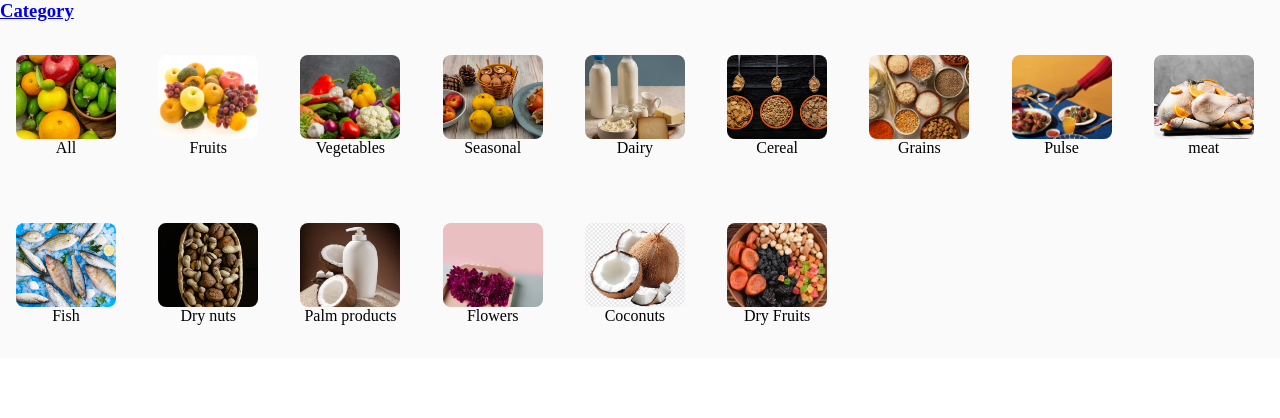
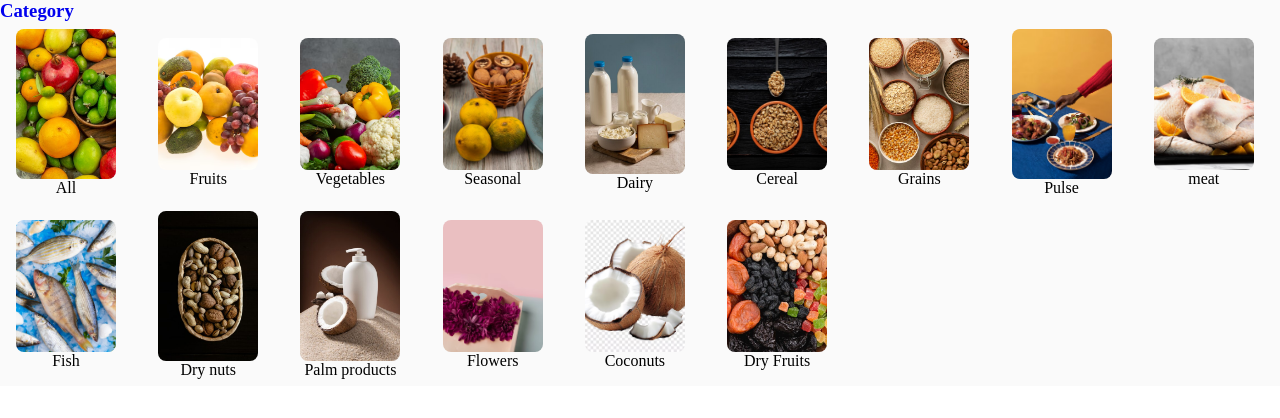
Before and after one commit to T-Okiring/CODING-CHALLENGE-FARMERS-MARKET, a plain HTML site: page products.html in a window 1280 px wide. Drawn offline with Linux system fonts and the light colour scheme.

Commit message:
improved
improved

```diff
--- a/partials/_hero.scss
+++ b/partials/_hero.scss
@@ -33,6 +33,8 @@ button {
 .top-section {
   display: flex;
   justify-content: space-between;
+  margin: 1rem;
+
   .prof-pic {
     width: 40px;
     height: 40px;
--- a/partials/_products.scss
+++ b/partials/_products.scss
@@ -3,17 +3,22 @@
   grid-template-columns: repeat(auto-fit, minmax(130px, 1fr));
   .all {
     width: 100px;
+    height: 150px;
     display: flex;
     flex-direction: column;
     justify-content: center;
     align-items: center;
-    margin: 0rem 1rem;
+    margin: 1rem;
   }
+
   img {
     object-fit: cover;
     display: block;
     width: 100%;
-    height: 50%;
+    height: 100%;
     border-radius: 0.5rem;
   }
 }
+.cat-link {
+  text-decoration: none;
+}
--- a/products.html
+++ b/products.html
@@ -8,7 +8,7 @@
   </head>
   <body>
     <main>
-      <a href="/fruits.html"><h3>Category</h3></a>
+      <a class="cat-link" href="/fruits.html"><h3>Category</h3></a>
       <div class="cards">
         <div class="all">
           <img src="/images/all-fruits.avif" alt="" />
```
Also changed, not shown: css/style.css, 1 other file.
